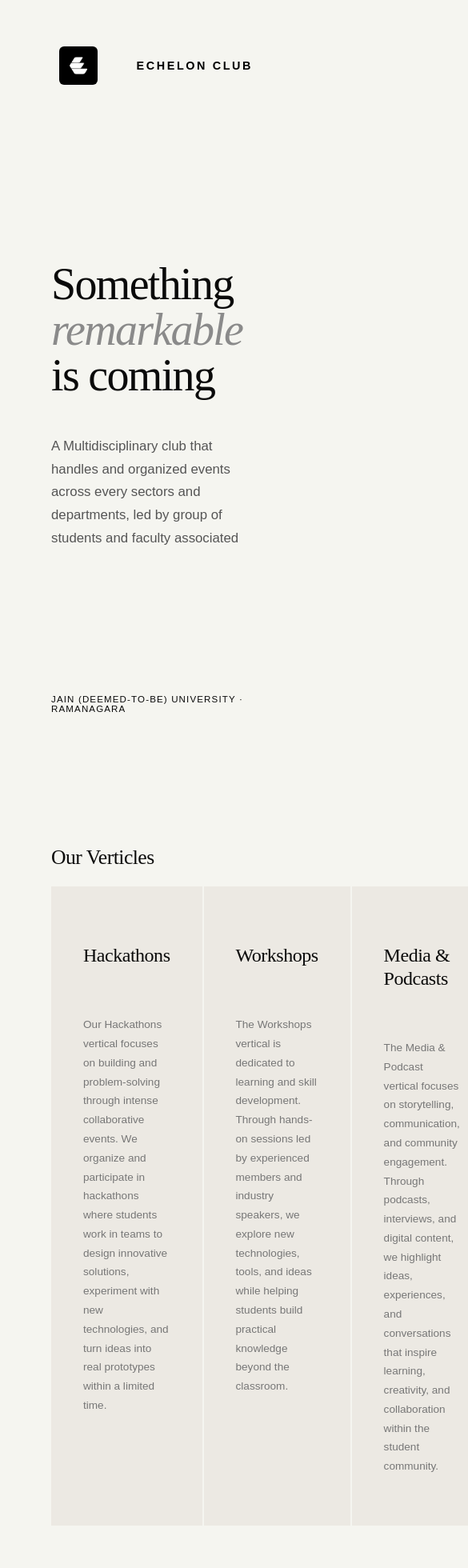
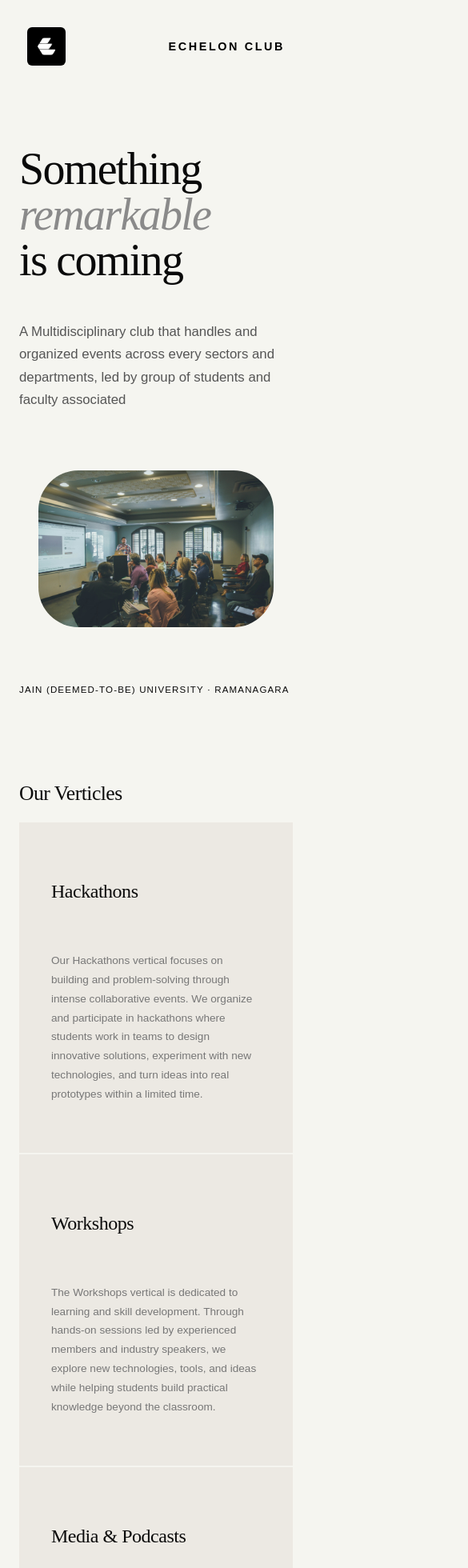
Before and after one commit to echelon-club/echelon-website, a React (Create React App) app: page / in a window 390 px wide. Shown: the top 1960 px of the page at 80% size, 585 px wide, since content can reach past the window. Built offline with nearby package versions, Linux system fonts and the light colour scheme.

Commit message:
Mobile responsive

```diff
--- a/src/App.css
+++ b/src/App.css
@@ -258,3 +258,89 @@ h1 em {
   width: 32px;
   height: 32px;
 }
+@media (max-width: 1024px) {
+
+.hero {
+  padding: 2rem 2rem;
+}
+
+.hero-image{
+  padding: 2rem 2rem;
+}
+
+.hero-body{
+  flex-direction: column;
+  gap: 3rem;
+}
+
+.verticle-grid {
+  grid-template-columns: repeat(2, 1fr);
+}
+
+.team-grid {
+  grid-template-columns: repeat(2, 1fr);
+}
+
+.rule {
+  margin: 0 2rem;
+}
+
+.footer {
+  padding: 2rem 2rem;
+}
+
+}
+
+@media (max-width: 640px) {
+
+.hero {
+  padding: 1.5rem 1.5rem;
+}
+
+.hero-image{
+  padding: 1.5rem 1.5rem;
+}
+
+.hero-body{
+  flex-direction: column;
+  gap: 2rem;
+}
+
+.hero-footer {
+  flex-direction: column;
+  align-items: flex-start;
+  gap: 1rem;
+}
+
+.verticles {
+  padding: 4rem 1.5rem;
+}
+
+.verticle-grid {
+  grid-template-columns: 1fr;
+}
+
+.team {
+  padding: 4rem 1.5rem;
+}
+
+.team-grid {
+  grid-template-columns: 1fr;
+}
+
+.member-card {
+  padding: 2rem 1.5rem;
+}
+
+.rule {
+  margin: 0 1.5rem;
+}
+
+.footer {
+  flex-direction: column;
+  align-items: flex-start;
+  gap: 1rem;
+  padding: 2rem 1.5rem;
+}
+
+}
--- a/src/App.js
+++ b/src/App.js
@@ -17,7 +17,7 @@ function App() {
           <p className='hero-desc'>A Multidisciplinary club that handles and organized events across every sectors and departments, led by group of students and faculty associated</p>
         </div>
         <div className='hero-image'>
-          <img src='image.jpeg' className='home-jpg'/>
+          <img src='/image.jpeg' className='home-jpg'/>
         </div>
         </div>
         <div className="hero-footer">
--- a/src/components/Footer.js
+++ b/src/components/Footer.js
@@ -3,7 +3,7 @@ function Footer(){
         <div>
             <footer className="footer">
             <div className="footer-logo">
-                <div className="footer-logo-mark"><img src='echelon.jpeg' className='footer-image'/></div>
+                <div className="footer-logo-mark"><img src='/echelon.jpeg' className='footer-image'/></div>
                 <span className="footer-name">Echelon</span>
             </div>
             <span className="footer-copy">© 2026 Echelon · All rights reserved</span>
--- a/src/components/Navbar.js
+++ b/src/components/Navbar.js
@@ -1,7 +1,7 @@
 function Navbar(){
     return (
         <nav className="nav">
-            <img src="echelon.jpeg" className="logo-mark"/>
+            <img src="/echelon.jpeg" className="logo-mark"/>
             <h3 className="nav-label">Echelon Club</h3>
         </nav>
     );
```
